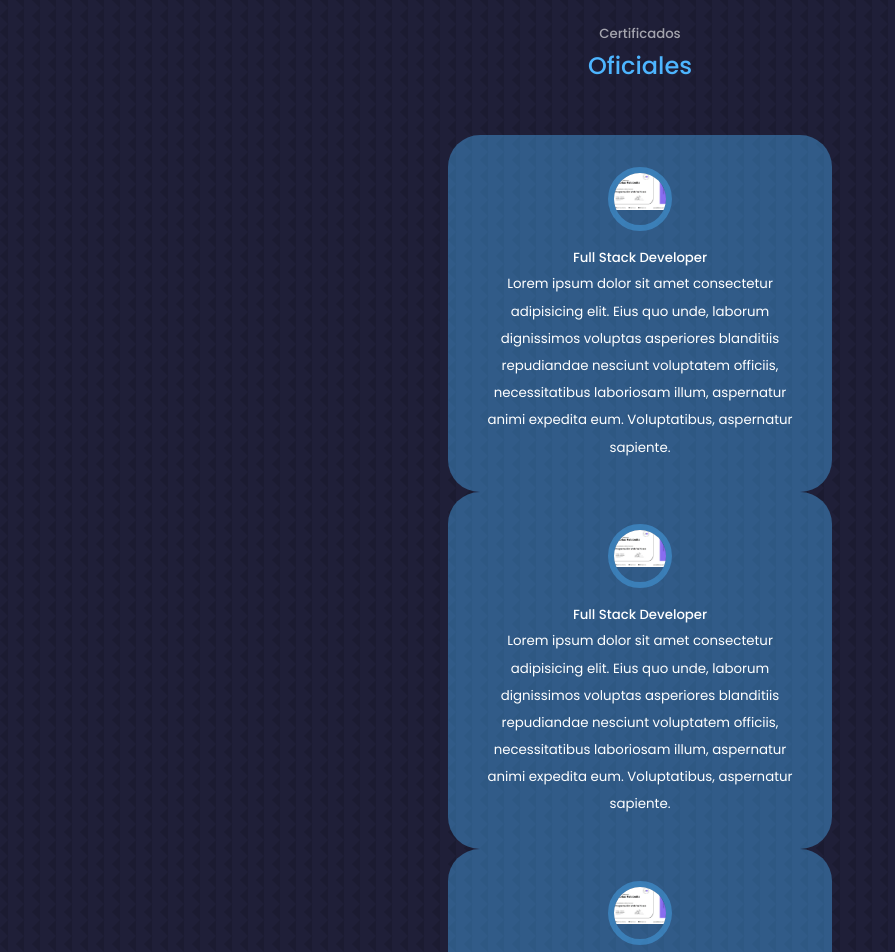
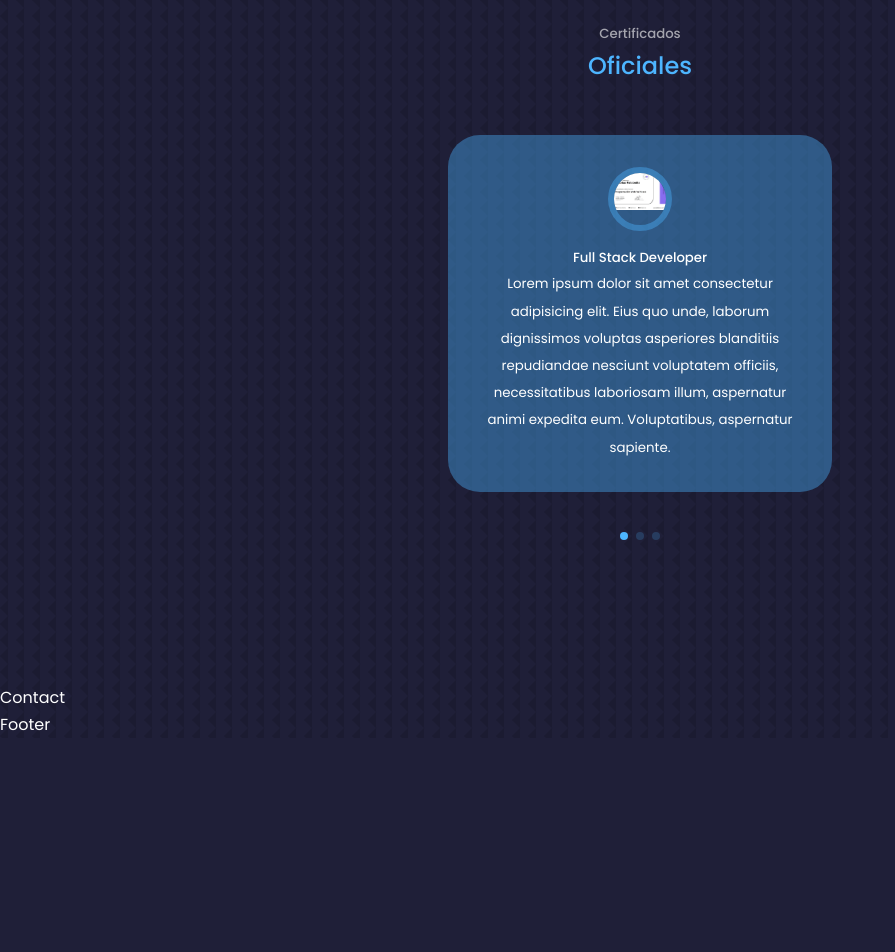
Before and after one commit to Nicoogf/Portfolio, a React (Create React App) app: page / in a window 1280 px wide. Shown: the part 4040-4992 px from the top of the page, without its empty margins (0-895 px from the left). After the commit the page ends 4778 px from the top, so only its background shows below. Built offline with nearby package versions, Linux system fonts and the light colour scheme.

Commit message:
Se agrega el swiper a la galeria de certificado

```diff
--- a/package.json
+++ b/package.json
@@ -9,6 +9,7 @@
     "react": "^18.2.0",
     "react-dom": "^18.2.0",
     "react-scripts": "5.0.1",
+    "swiper": "^9.4.1",
     "web-vitals": "^2.1.4"
   },
   "scripts": {
--- a/src/components/testimonials/Testimonials.jsx
+++ b/src/components/testimonials/Testimonials.jsx
@@ -1,6 +1,17 @@
 import React from 'react' ;
 import "./testimonials.css" ;
 import CERTIFICADO1 from "../../assets/titulo1.jpg" ;
+
+import {  Pagination  } from 'swiper' ;
+import { Swiper, SwiperSlide } from 'swiper/react' ;
+
+// Import Swiper styles
+import 'swiper/css';
+import 'swiper/css/navigation';
+import 'swiper/css/pagination';
+import 'swiper/css/scrollbar';
+
+
 
 const Testimonials = () => {
   return (
@@ -12,8 +23,17 @@
       <div className="container testimonials__container">
 
 
-      <div className="container testimonials_container">
-        <article className='testimonial'>
+
+
+      <Swiper className="container testimonials_container"
+       modules={[ Pagination ]}
+       spaceBetween={40}
+       slidesPerView={1}
+
+       pagination={{ clickable: true }}
+      >
+
+        <SwiperSlide className='testimonial'>
             <div className="client__avatar">
                   <img src={CERTIFICADO1} alt="Primer Certificado" />
             </div>
@@ -21,11 +41,9 @@
           <small className='client_review'>
             Lorem ipsum dolor sit amet consectetur adipisicing elit. Eius quo unde, laborum dignissimos voluptas asperiores blanditiis repudiandae nesciunt voluptatem officiis, necessitatibus laboriosam illum, aspernatur animi expedita eum. Voluptatibus, aspernatur sapiente.
           </small>
-        </article>
-      </div>
+        </SwiperSlide>
 
-      <div className="container testimonials_container">
-        <article className='testimonial'>
+        <SwiperSlide className='testimonial'>
             <div className="client__avatar">
                   <img src={CERTIFICADO1} alt="Primer Certificado" />
             </div>
@@ -33,12 +51,9 @@
           <small className='client_review'>
             Lorem ipsum dolor sit amet consectetur adipisicing elit. Eius quo unde, laborum dignissimos voluptas asperiores blanditiis repudiandae nesciunt voluptatem officiis, necessitatibus laboriosam illum, aspernatur animi expedita eum. Voluptatibus, aspernatur sapiente.
           </small>
-        </article>
-      </div>
+        </SwiperSlide>
 
-
-      <div className="container testimonials_container">
-        <article className='testimonial'>
+        <SwiperSlide className='testimonial'>
             <div className="client__avatar">
                   <img src={CERTIFICADO1} alt="Primer Certificado" />
             </div>
@@ -46,8 +61,9 @@
           <small className='client_review'>
             Lorem ipsum dolor sit amet consectetur adipisicing elit. Eius quo unde, laborum dignissimos voluptas asperiores blanditiis repudiandae nesciunt voluptatem officiis, necessitatibus laboriosam illum, aspernatur animi expedita eum. Voluptatibus, aspernatur sapiente.
           </small>
-        </article>
-      </div>
+        </SwiperSlide>
+
+      </Swiper>
 
 
 
--- a/src/components/testimonials/testimonials.css
+++ b/src/components/testimonials/testimonials.css
@@ -1,5 +1,6 @@
-.container.testimonials__container{
+.container .testimonials_container{
     width: 40%;
+    padding-bottom: 4rem ;
 }
 
 .client__avatar{
@@ -27,6 +28,11 @@
     margin: 0.8rem auto 0;
 }
 
+.swiper-pagination-clickable .swiper-pagination-bullet{
+    background: var(--color-primary);
+
+}
+
 /* =========== Medidas Querys (Tamaño Medio) =========== */
 
 @media screen and (max-width: 1024px) {
```
Also changed, not shown: 1 other file (tests, documents, lock files or other folders).
